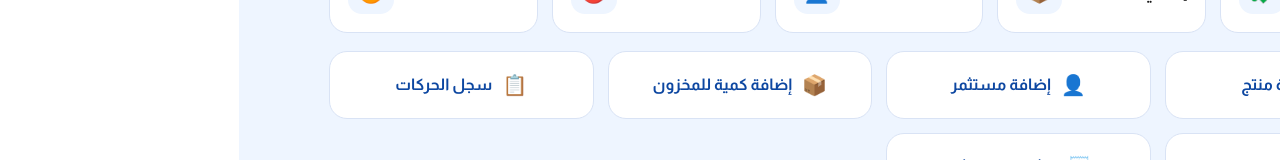
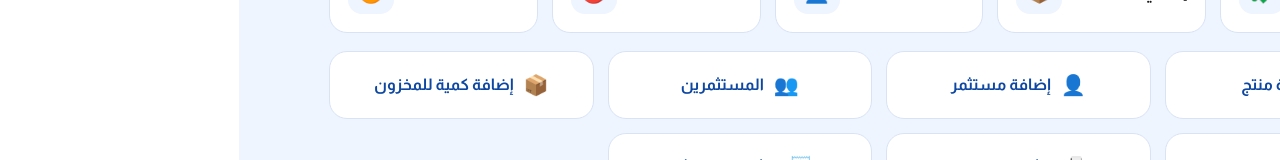
Before and after one commit to aa5ba/nextjs-boilerplate, a Next.js app: page /finance/1/inventory in a window 1280 px wide. Shown: the part 169-329 px from the top of the page. Built offline with nearby package versions, Linux system fonts and the light colour scheme; no server answers; the database is empty.

Commit message:
Update page.tsx

```diff
--- a/app/finance/[branch]/inventory/page.tsx
+++ b/app/finance/[branch]/inventory/page.tsx
@@ -147,8 +147,15 @@ export default function FinanceInventoryPage() {
             onClick={() =>
               (window.location.href = `/finance/${branch}/inventory/investors/new`)
             }
-          />
+            />
 
+          <ActionButton
+  icon="👥"
+  title="المستثمرين"
+  onClick={() =>
+    (window.location.href = `/finance/${branch}/inventory/investors`)
+  }
+/>
           <ActionButton
             icon="📦"
             title="إضافة كمية للمخزون"
```
